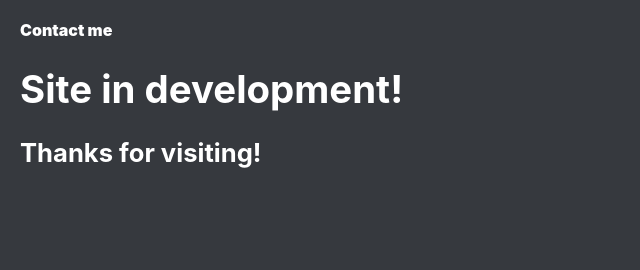
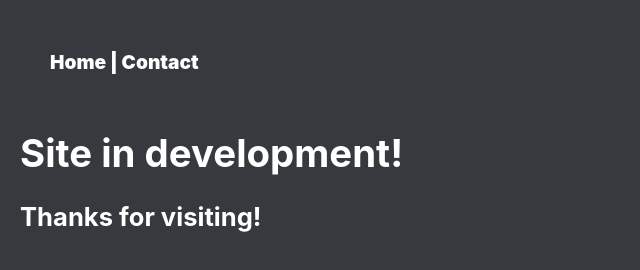
Before and after one commit to madmac-1/Repair-1.0, a plain HTML site: page index.html in a window 1280 px wide. Shown: the whole page, without its empty margins (0-640 px from the left). Drawn offline with Linux system fonts and the light colour scheme.

Commit message:
added nav bar

```diff
--- a/css/styles.css
+++ b/css/styles.css
@@ -1,4 +1,4 @@
-/* main styles */
+/* element styles */
 body {
     padding: 20px;
     margin: 0px;
@@ -18,8 +18,6 @@ h3 {
     font-size: 2vw;
 }
 
-/* index.html*/
-
 a{
     text-decoration: none;
     transition: var(--transitionTime);
@@ -31,3 +29,25 @@ a:hover{
     transition: var(--transitionTime);
     color: #f5f5f5;
 }
+
+/* nav styles */
+
+.navWrapper {
+    display: flex;
+    padding: 30px;
+    font-size: 1.5vw;
+}
+
+.left-side {
+    display: flex;
+}
+
+.navWrapper>.left-side>div {
+    margin-right: 20px;
+    font-size: 0.98em;
+    text-transform: uppercase;
+}
+
+.navLinkWrapper {
+    height: 22px;
+}
--- a/index.html
+++ b/index.html
@@ -11,11 +11,19 @@
 
 <body>
   <div class="mainContainer">
-    <nav>
-      <div class="navWrapper">
-        <a href="contact.html">Contact me</a>
-      </div>
-    </nav>
+    <div class="navWrapper">
+      <nav>
+        <div class="left-side">
+          <div class="navLink">
+            <a href="index.html">Home&nbsp;|</a>
+          </div>
+          <div class="navLink">
+            <a href="contact.html">&nbsp;Contact</a>
+          </div>
+
+        </div>
+      </nav>
+    </div>
     <h1>Site in development!</h1>
     <h3>Thanks for visiting!</h3>
   </div>
```
Also changed, not shown: contact.html (+14 -1 lines).
